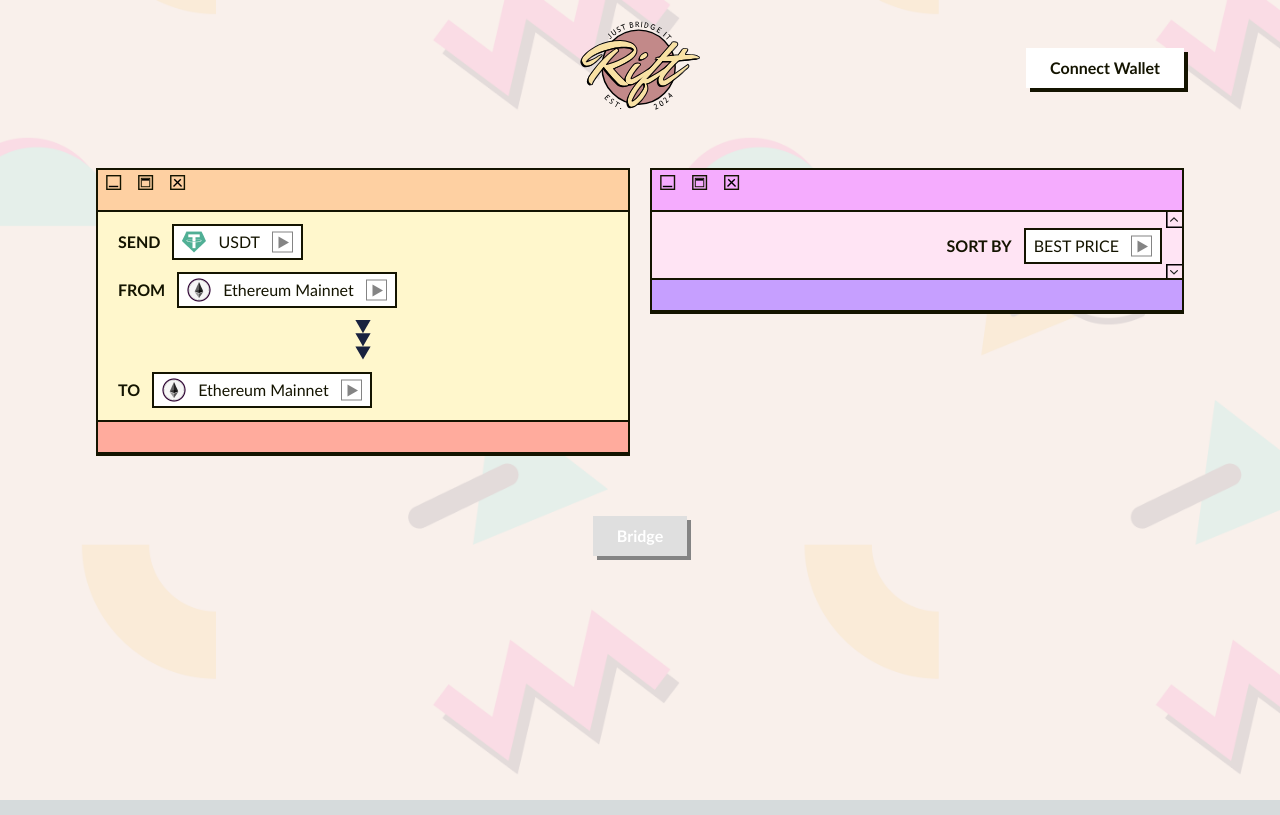
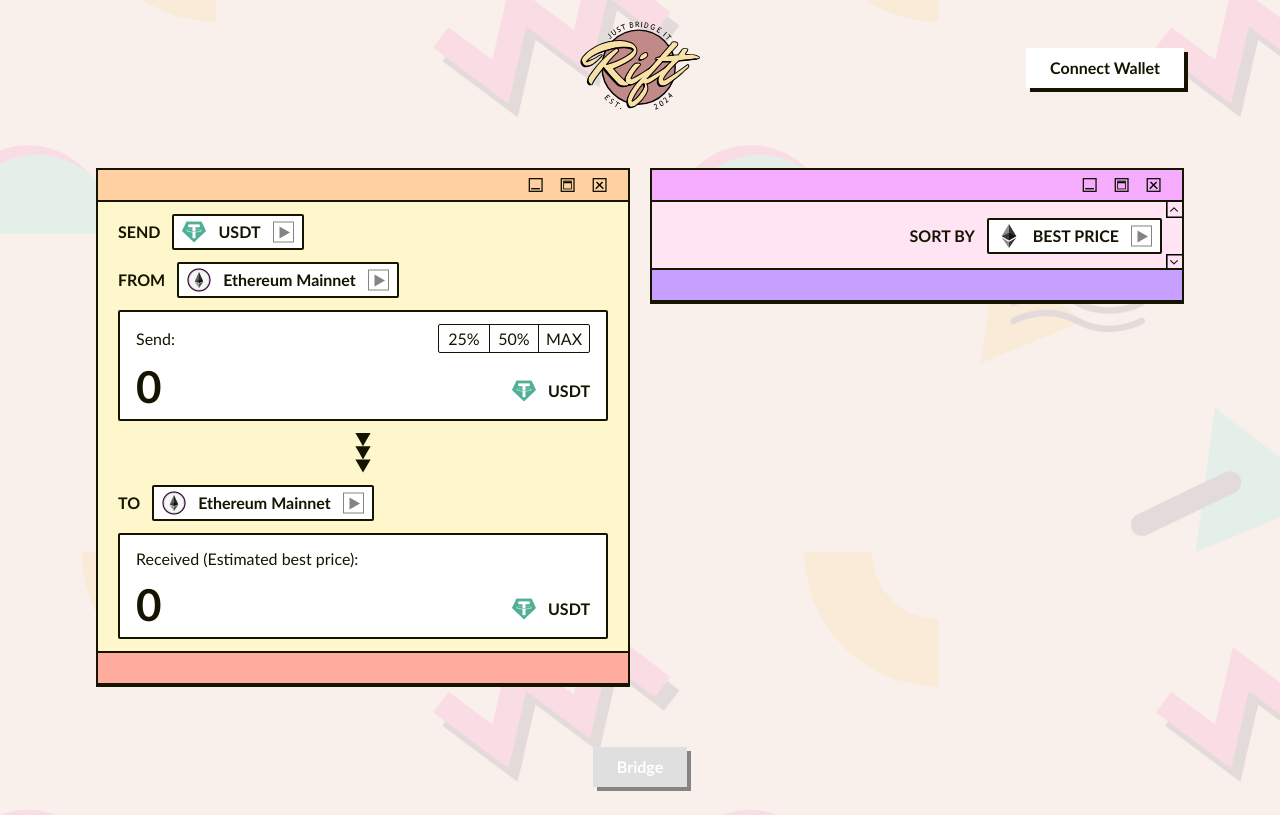
Before and after one commit to easonchai/ethtaipei-rift, a Next.js app in the folder frontend/: page / in a window 1280 px wide. Built offline with nearby package versions, Linux system fonts and the light colour scheme.

Commit message:
feat: Add bridging UI

```diff
--- a/frontend/src/components/Dropdown.tsx
+++ b/frontend/src/components/Dropdown.tsx
@@ -1,12 +1,14 @@
+import { parseOption } from "@/utils/formatting";
 import clsx from "clsx";
 import Image from "next/image";
-import { useState } from "react";
+import { Dispatch, SetStateAction, useEffect, useState } from "react";
 
 interface IDropdown {
   children?: any;
   className?: string;
   disabled?: boolean;
   options: string[];
+  setOption?: Dispatch<SetStateAction<string>>;
 }
 
 export default function Dropdown({
@@ -14,182 +16,20 @@ export default function Dropdown({
   className,
   disabled,
   options,
+  setOption,
 }: IDropdown) {
   const [selectedOption, setSelectedOption] = useState(options[0]);
   const [isOpen, setIsOpen] = useState(false);
 
-  const parseOption = (option: string) => {
-    switch (option) {
-      case "USDT":
-        return (
-          <p className="flex flex-row gap-x-3 w-full flex-nowrap min-w-max">
-            <Image
-              src="/assets/tokens/usdt.png"
-              width={24}
-              height={24}
-              alt="USDT"
-            />
-            {option}
-          </p>
-        );
-      case "USDC":
-        return (
-          <p className="flex flex-row gap-x-3 w-full flex-nowrap min-w-max">
-            <Image
-              src="/assets/tokens/usdc.png"
-              width={24}
-              height={24}
-              alt="USDC"
-            />
-            {option}
-          </p>
-        );
-      case "ETH":
-        return (
-          <p className="flex flex-row gap-x-3 w-full flex-nowrap min-w-max">
-            <Image
-              src="/assets/tokens/eth.png"
-              width={24}
-              height={24}
-              alt="ETH"
-            />
-            {option}
-          </p>
-        );
-      case "BTC":
-        return (
-          <p className="flex flex-row gap-x-3 w-full flex-nowrap min-w-max">
-            <Image
-              src="/assets/tokens/btc.png"
-              width={24}
-              height={24}
-              alt="BTC"
-            />
-            {option}
-          </p>
-        );
-      case "BNB":
-        return (
-          <p className="flex flex-row gap-x-3 w-full flex-nowrap min-w-max">
-            <Image
-              src="/assets/tokens/bnb.png"
-              width={24}
-              height={24}
-              alt="BNB"
-            />
-            {option}
-          </p>
-        );
-      case "Ethereum Mainnet":
-        return (
-          <p className="flex flex-row gap-x-3 w-full flex-nowrap min-w-max">
-            <Image
-              src="/assets/chains/eth.png"
-              width={24}
-              height={24}
-              alt="Ethereum Mainnet"
-            />
-            {option}
-          </p>
-        );
-      case "Linea":
-        return (
-          <p className="flex flex-row gap-x-3 w-full flex-nowrap min-w-max">
-            <Image
-              src="/assets/chains/linea.png"
-              width={24}
-              height={24}
-              alt="Linea"
-            />
-            {option}
-          </p>
-        );
-      case "Optimism":
-        return (
-          <p className="flex flex-row gap-x-3 w-full flex-nowrap min-w-max">
-            <Image
-              src="/assets/chains/optimism.png"
-              width={24}
-              height={24}
-              alt="Optimism"
-            />
-            {option}
-          </p>
-        );
-      case "Polygon zkEVM":
-        return (
-          <p className="flex flex-row gap-x-3 w-full flex-nowrap min-w-max">
-            <Image
-              src="/assets/chains/polygon.png"
-              width={24}
-              height={24}
-              alt="Polygon zkEVM"
-            />
-            {option}
-          </p>
-        );
-      case "Scroll":
-        return (
-          <p className="flex flex-row gap-x-3 w-full flex-nowrap min-w-max">
-            <Image
-              src="/assets/chains/scroll.png"
-              width={24}
-              height={24}
-              alt="Scroll"
-            />
-            {option}
-          </p>
-        );
-      case "ThunderCore":
-        return (
-          <p className="flex flex-row gap-x-3 w-full flex-nowrap min-w-max">
-            <Image
-              src="/assets/chains/thundercore.png"
-              width={24}
-              height={24}
-              alt="ThunderCore"
-            />
-            {option}
-          </p>
-        );
-      case "Zircuit":
-        return (
-          <p className="flex flex-row gap-x-3 w-full flex-nowrap min-w-max">
-            <Image
-              src="/assets/chains/zircuit.png"
-              width={24}
-              height={24}
-              alt="Zircuit"
-            />
-            {option}
-          </p>
-        );
-      case "Ten Protocol":
-        return (
-          <p className="flex flex-row gap-x-3 w-full flex-nowrap min-w-max">
-            <Image
-              src="/assets/chains/ten.png"
-              width={24}
-              height={24}
-              alt="Ten Protocol"
-            />
-            {option}
-          </p>
-        );
-      default:
-        return (
-          <p className="flex flex-row gap-x-3 w-full flex-nowrap min-w-max">
-            {option}
-          </p>
-        );
-    }
-  };
+  useEffect(() => {
+    if (setOption) setOption(selectedOption);
+  }, [selectedOption]);
 
   return (
     <div className="relative">
       <button
         className={clsx(
-          "flex flex-row items-center justify-between px-2 py-1 gap-x-3 bg-white border-2 border-rift-grey-900 m-0",
+          "flex flex-row items-center justify-between px-2 py-1 gap-x-3 bg-white border-2 border-rift-grey-900 m-0 rounded-sm",
           className
         )}
         onClick={() => setIsOpen(!isOpen)}
--- a/frontend/src/pages/index.tsx
+++ b/frontend/src/pages/index.tsx
@@ -2,12 +2,17 @@ import Button from "@/components/Button";
 import Image from "next/image";
 import dynamic from "next/dynamic";
 import Dropdown from "@/components/Dropdown";
+import { useState } from "react";
+import { parseOption } from "@/utils/formatting";
 
 const Snake = dynamic(() => import("@/components/Snake"), {
   ssr: false,
 });
 
 export default function Home() {
+  const [sendAmount, setSendAmount] = useState("0");
+  const [receiveAmount, setReceiveAmount] = useState("0");
+  const [sendAsset, setSendAsset] = useState("USDT");
   return (
     <main className="flex min-h-screen flex-col items-center px-4 lg:px-24 gap-y-10 py-2 bg-cover bg-center object-fill text-rift-grey-900">
       <div className="flex flex-row w-full items-center">
@@ -25,7 +30,7 @@ export default function Home() {
       </div>
       <div className="flex flex-row items-start justify-center gap-5 w-full">
         <div className="border-2 border-rift-grey-900 flex-1 flex flex-col max-w-[572px]">
-          <div className="h-8 w-full flex flex-row px-2 py-5 items-end gap-x-4 bg-rift-yellow-2 border-b-2 border-rift-grey-900">
+          <div className="h-8 w-full flex flex-row px-5 py-2 justify-end gap-x-4 bg-rift-yellow-2 border-b-2 border-rift-grey-900">
             <Image
               src="/assets/window-icons/hide.svg"
               alt="Minimize"
@@ -49,7 +54,10 @@ export default function Home() {
           <div className="flex flex-col px-5 py-3 bg-rift-yellow-1 gap-y-3 border-b-2 border-rift-grey-900">
             <div className="flex flex-row w-full items-center">
               <p className="font-bold mr-3">SEND</p>
-              <Dropdown options={["USDT", "USDC", "ETH", "BTC", "BNB"]} />
+              <Dropdown
+                options={["USDT", "USDC", "ETH", "BTC", "BNB"]}
+                setOption={setSendAsset}
+              />
             </div>
             <div className="flex flex-row w-full items-center">
               <p className="font-bold mr-3">FROM</p>
@@ -65,6 +73,28 @@ export default function Home() {
                   "Ten Protocol",
                 ]}
               />
+            </div>
+            <div className="flex flex-col w-full border-2 border-rift-grey-900 rounded-sm px-4 py-3 pb-0 bg-white">
+              <div className="flex flex-row items-center justify-between">
+                <p>Send:</p>
+                <div className="flex flex-row border border-rift-grey-900 rounded-sm h-[29px] bg-white">
+                  <p className="flex items-center justify-center w-[50px] cursor-pointer hover:bg-rift-grey-500">
+                    25%
+                  </p>
+                  <p className="flex items-center justify-center w-[50px] cursor-pointer hover:bg-rift-grey-500 border-l border-r border-rift-grey-900">
+                    50%
+                  </p>
+                  <p className="flex items-center justify-center w-[50px] cursor-pointer hover:bg-rift-grey-500">
+                    MAX
+                  </p>
+                </div>
+              </div>
+              <div className="flex flex-row w-full items-end justify-between">
+                <span className="font-bold text-[44px]">{sendAmount}</span>
+                <div className="flex flex-grow-0 transform -translate-y-4">
+                  {parseOption(sendAsset)}
+                </div>
+              </div>
             </div>
             <div className="flex w-full items-center justify-center relative h-10">
               <Image src={"/assets/bridge.svg"} alt="" fill />
@@ -84,11 +114,22 @@ export default function Home() {
                 ]}
               />
             </div>
+            <div className="flex flex-col w-full border-2 border-rift-grey-900 rounded-sm px-4 py-3 pb-0 bg-white">
+              <div className="flex flex-row items-center justify-between">
+                <p>Received (Estimated best price):</p>
+              </div>
+              <div className="flex flex-row w-full items-end justify-between">
+                <span className="font-bold text-[44px]">{receiveAmount}</span>
+                <div className="flex flex-grow-0 transform -translate-y-4">
+                  {parseOption(sendAsset)}
+                </div>
+              </div>
+            </div>
           </div>
           <div className="h-8 w-full flex flex-row bg-rift-yellow-3 border-b-2 border-rift-grey-900"></div>
         </div>
         <div className="border-2 border-rift-grey-900 flex-1 flex flex-col max-w-[572px]">
-          <div className="h-8 w-full flex flex-row px-2 py-5 items-end gap-x-4 bg-rift-purple-2 border-b-2 border-rift-grey-900">
+          <div className="h-8 w-full flex flex-row px-5 py-2 justify-end gap-x-4 bg-rift-purple-2 border-b-2 border-rift-grey-900">
             <Image
               src="/assets/window-icons/hide.svg"
               alt="Minimize"
--- /dev/null
+++ b/frontend/src/utils/formatting.tsx
@@ -0,0 +1,44 @@
+import Image from "next/image";
+
+export const parseOption = (option: string) => {
+  const asset = getAsset(option);
+  return (
+    <p className="flex flex-row gap-x-3 w-full flex-nowrap min-w-max font-bold">
+      <Image src={asset} width={24} height={24} alt={option} />
+      {option}
+    </p>
+  );
+};
+
+export const getAsset = (option: string) => {
+  switch (option) {
+    case "USDT":
+      return "/assets/tokens/usdt.png";
+    case "USDC":
+      return "/assets/tokens/usdc.png";
+    case "ETH":
+      return "/assets/tokens/eth.png";
+    case "BTC":
+      return "/assets/tokens/btc.png";
+    case "BNB":
+      return "/assets/tokens/bnb.png";
+    case "Ethereum Mainnet":
+      return "/assets/chains/eth.png";
+    case "Linea":
+      return "/assets/chains/linea.png";
+    case "Optimism":
+      return "/assets/chains/optimism.png";
+    case "Polygon zkEVM":
+      return "/assets/chains/polygon.png";
+    case "Scroll":
+      return "/assets/chains/scroll.png";
+    case "ThunderCore":
+      return "/assets/chains/thundercore.png";
+    case "Zircuit":
+      return "/assets/chains/zircuit.png";
+    case "Ten Protocol":
+      return "/assets/chains/ten.png";
+    default:
+      return "/assets/tokens/eth.png";
+  }
+};
```
Also changed, not shown: frontend/public/assets/bridge.svg.
